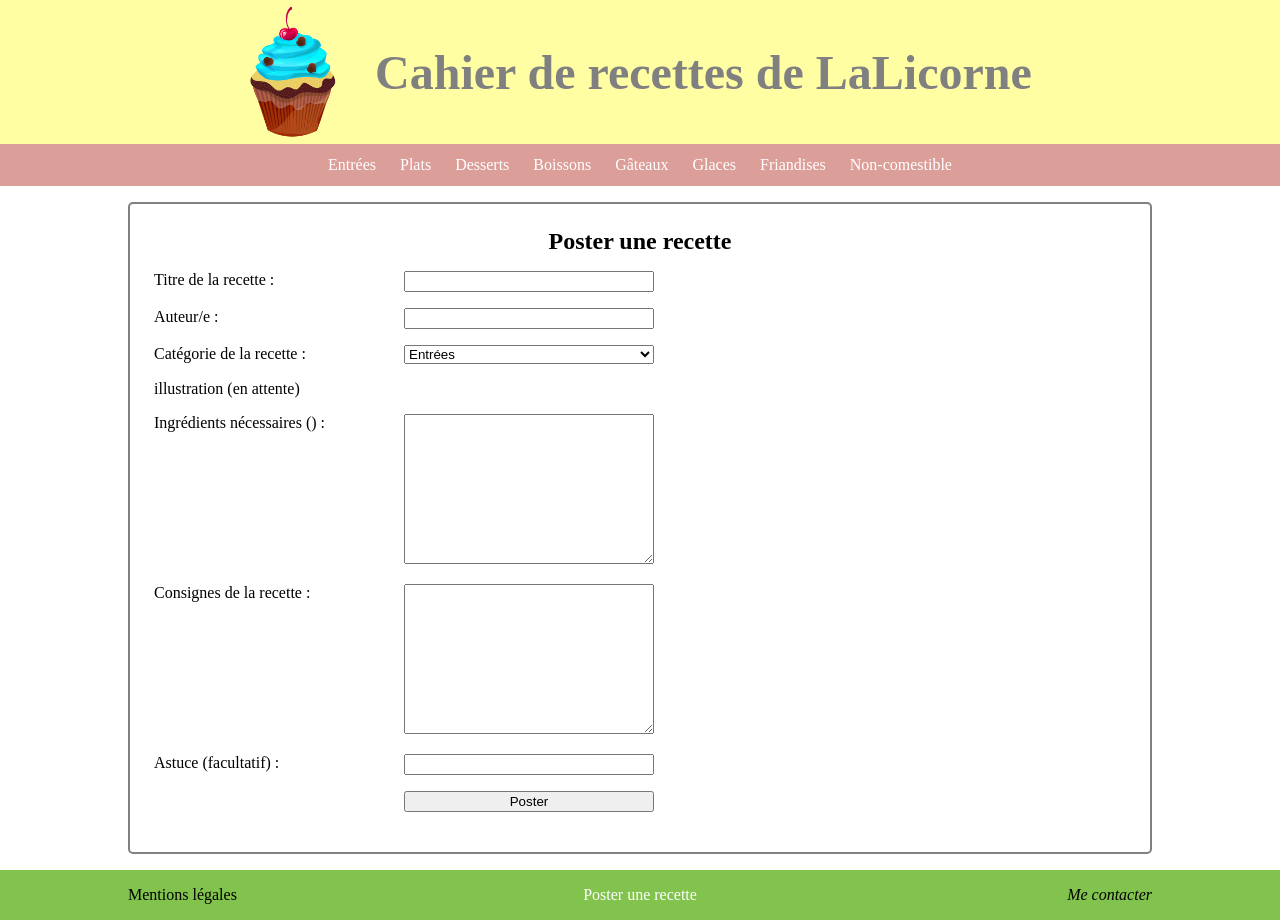
After one commit to Motzee/recettes, a PHP site: page /ajout-recette.php in a window 1280 px wide. The commit adds this page. Run offline with PHP 8.4, Linux system fonts and the light colour scheme.

Commit message:
ajout d'un formulaire pour poster une recette (lien en footer), avec préparation d'un modele qui poste ça en tant que nouveau fichier (à continuer)

```diff
--- /dev/null
+++ b/ajout-recette.php
@@ -0,0 +1,19 @@
+<!DOCTYPE html>
+<html lang="fr">
+
+	<?php require('architecture/head.php') ; ?>
+
+<body>
+
+	<?php
+
+	include('architecture/header.php') ;
+
+	include('vues/v_post-recette.php') ;
+
+	include('architecture/footer.php') ;
+
+	?>
+
+</body>
+</html>
--- a/architecture/footer.php
+++ b/architecture/footer.php
@@ -1,6 +1,7 @@
 <footer>
-	<div id="infos-legales">
+	<div id="infos-footer">
 		<p>Mentions légales</p>
+		<p><a href="ajout-recette.php" title="ajouter une recette au site">Poster une recette</a>
 		<address>Me contacter</address>
 	</div>
 </footer>
--- a/ressources/styles.css
+++ b/ressources/styles.css
@@ -12,6 +12,7 @@ body {
     display: flex;
     flex-direction: column;
     min-height: 100vh;
+    font-family: "Sans-Serif";
 }
 
 a {
@@ -29,7 +30,7 @@ a {
 h1,
 nav>div,
 main,
-footer>div {
+#infos-footer {
     width: 80%;
     min-width: 600px;
     max-width: 1200px;
@@ -41,7 +42,7 @@ footer>div {
 /* BANNIERE */
 
 #entete {
-    background: #00FDFF;
+    background: #fffea3;
 }
 
 #logo-banniere {
@@ -56,17 +57,23 @@ h1 {
     font-size: 3em;
 }
 
+h1>a {
+    color: grey;
+}
+
 
 /* MENU de NAVIGATION */
 
 nav {
-    background: #F50046;
+    background: #dc9e98;
     text-align: center;
     padding: 0.75em;
 }
 
-nav a {
+nav a,
+footer a {
     margin-right: 1.5em;
+    color: white;
 }
 
 nav a:nth-of-type(1) {
@@ -106,9 +113,33 @@ footer {
     flex-grow: 1;
 }
 
-#infos-legales {
+#infos-footer {
     display: flex;
     justify-content: space-between;
     align-items: center;
     height: 100%;
 }
+
+
+/* FORMULAIRE d'AJOUT de RECETTE */
+
+.champ_aligne {
+    display: block;
+    width: 250px;
+    float: left;
+}
+
+.champ_decale {
+    margin-left: 250px;
+}
+
+input,
+select,
+textarea {
+    width: 250px;
+    box-sizing: border-box;
+}
+
+textarea {
+    min-height: 150px;
+}
--- /dev/null
+++ b/vues/v_post-recette.php
@@ -0,0 +1,42 @@
+
+
+<main>
+	<article>
+        <h2>Poster une recette</h2>
+
+<form method="POST" action="modeles/post_recette.php">
+
+    <p><label for="titreRecette" class="champ_aligne">Titre de la recette :</label>
+        <input id="titreRecette" name="titreRecette" type="text" required /></p>
+
+    <p><label for="auteurRecette" class="champ_aligne">Auteur/e :</label>
+        <input id="auteurRecette" name="auteurRecette" type="text"/></p>
+
+    <p><label for="categRecette" class="champ_aligne">Catégorie de la recette :</label>
+        <select name="categRecette" id="categRecette">
+            <option>Entrées</option>
+            <option>Plats</option>
+            <option>Boissons</option>
+            <option>Desserts</option>
+            <option>Gâteaux</option>
+            <option>Glaces</option>
+            <option>Friandises</option>
+            <option>Non-comestibles</option>
+        </select></p>
+
+    <p>illustration (en attente)</p>
+
+    <p><label for="ingredientsRecette" title="Séparer les différents ingrédients par des point-virgules" class="champ_aligne">Ingrédients nécessaires () :</label>
+        <textarea id="ingredientsRecette" name="ingredientsRecette" required ></textarea></p>
+
+    <p><label for="consignesRecette" title="Séparer les différentes étapes par des point-virgules" class="champ_aligne">Consignes de la recette :</label>
+        <textarea id="consignesRecette" name="consignesRecette" required ></textarea></p>
+
+    <p><label for="astuceRecette" class="champ_aligne">Astuce (facultatif) :</label>
+        <input id="astuceRecette" name="astuceRecette" type="text"/></p>
+
+    <p><input type="submit" value="Poster"  class="champ_decale"/></p>
+</form>
+
+    </article>
+</main>
```
Also changed, not shown: modeles/post_recette.php (added, +13 -0 lines).
